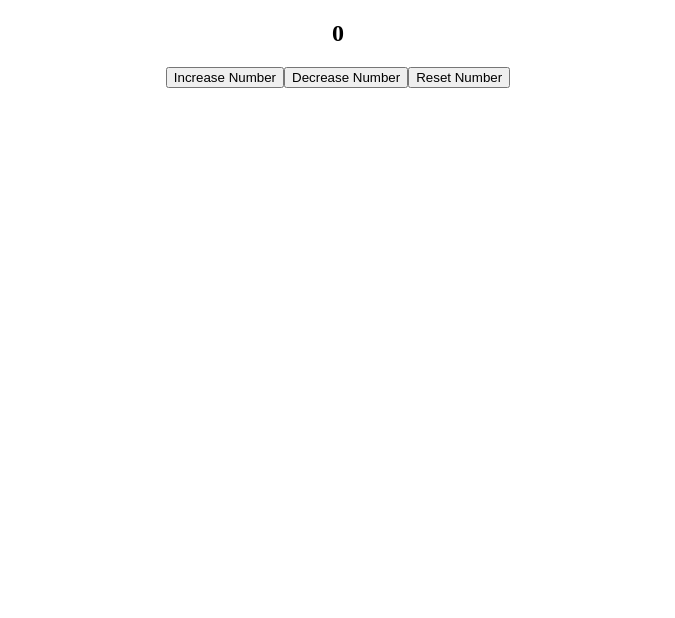
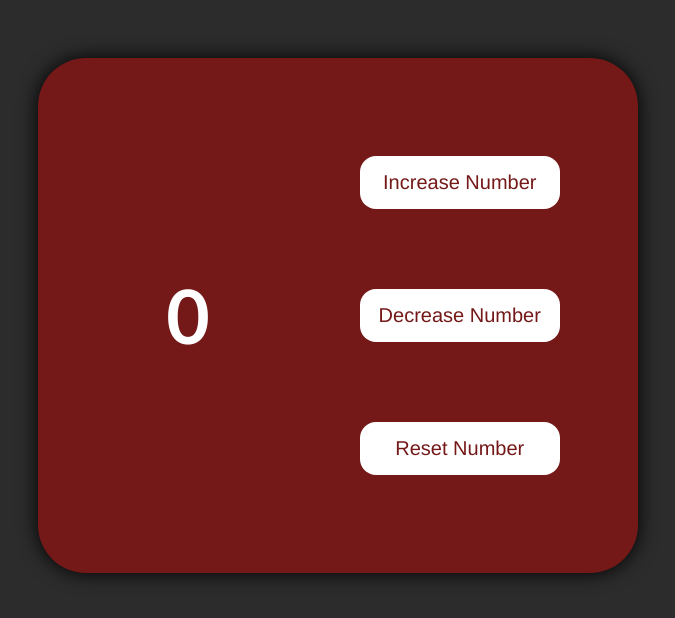
Before and after one commit to JudeBanar/webdevact3, a React (Create React App) app in the folder activity3/: page / in a window 1280 px wide. Shown: the top 618 px of the page, without its empty margins (302-977 px from the left). Built offline with nearby package versions, Linux system fonts and the light colour scheme.

Commit message:
Designed the app using css

```diff
--- a/activity3/src/App.css
+++ b/activity3/src/App.css
@@ -1,5 +1,13 @@
 .App {
-  text-align: center;
+  display: flex;
+  justify-content: center;
+  align-items: center;
+  background-color: #741818;
+  padding: 50px;
+  margin: 50px;
+  width: 500px;
+  border-radius: 3rem;
+  box-shadow: 0px 0px 20px rgb(0, 0, 0);
 }
 
 .App-logo {
@@ -36,3 +44,45 @@
     transform: rotate(360deg);
   }
 }
+
+
+html {
+  background-color: #2c2c2c;
+}
+
+#root{
+  display: flex;
+  justify-content: center;
+  align-items: center;
+}
+
+.Numbr {
+  margin: 100px;
+  padding-right: 50px;
+  font-family: 'Gill Sans', 'Gill Sans MT', Calibri, 'Trebuchet MS', sans-serif;
+  font-size: 50px;
+  color: white;
+}
+
+.Btn {
+  display: flex;
+  flex-direction: column;
+  gap: 5rem;
+  padding-right: 50px;
+}
+
+.Btn button {
+  width: 200px;
+  padding: 15px;
+  border: none;
+  border-radius: 1rem;
+  background-color: white;
+  color: #741818;
+  font-family:'Franklin Gothic Medium', 'Arial Narrow', Arial, sans-serif;
+  font-size: 20px;
+}
+
+.Btn button:hover{
+  box-shadow: 0px 0px 10px white;
+  transition: all 300ms;
+}
```
